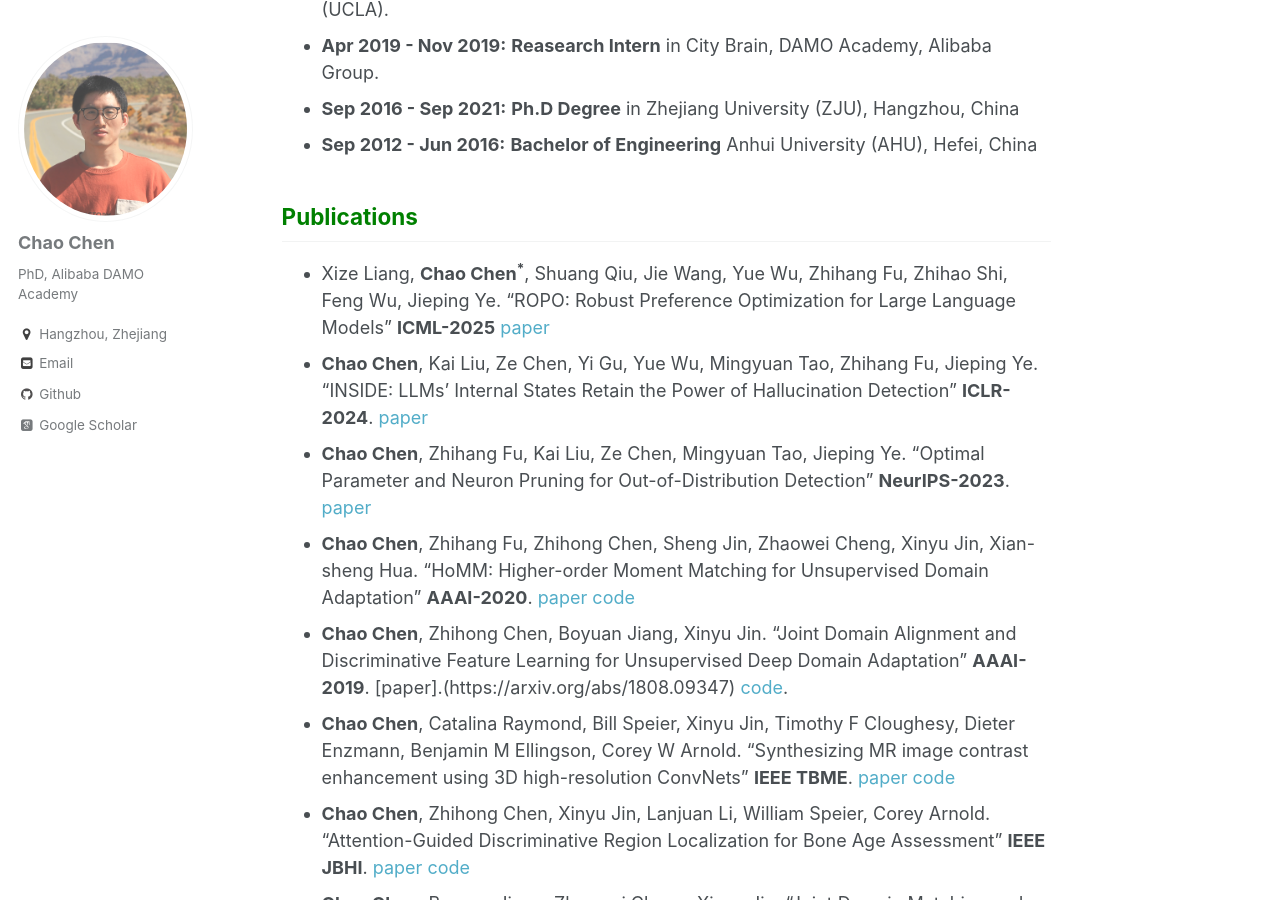
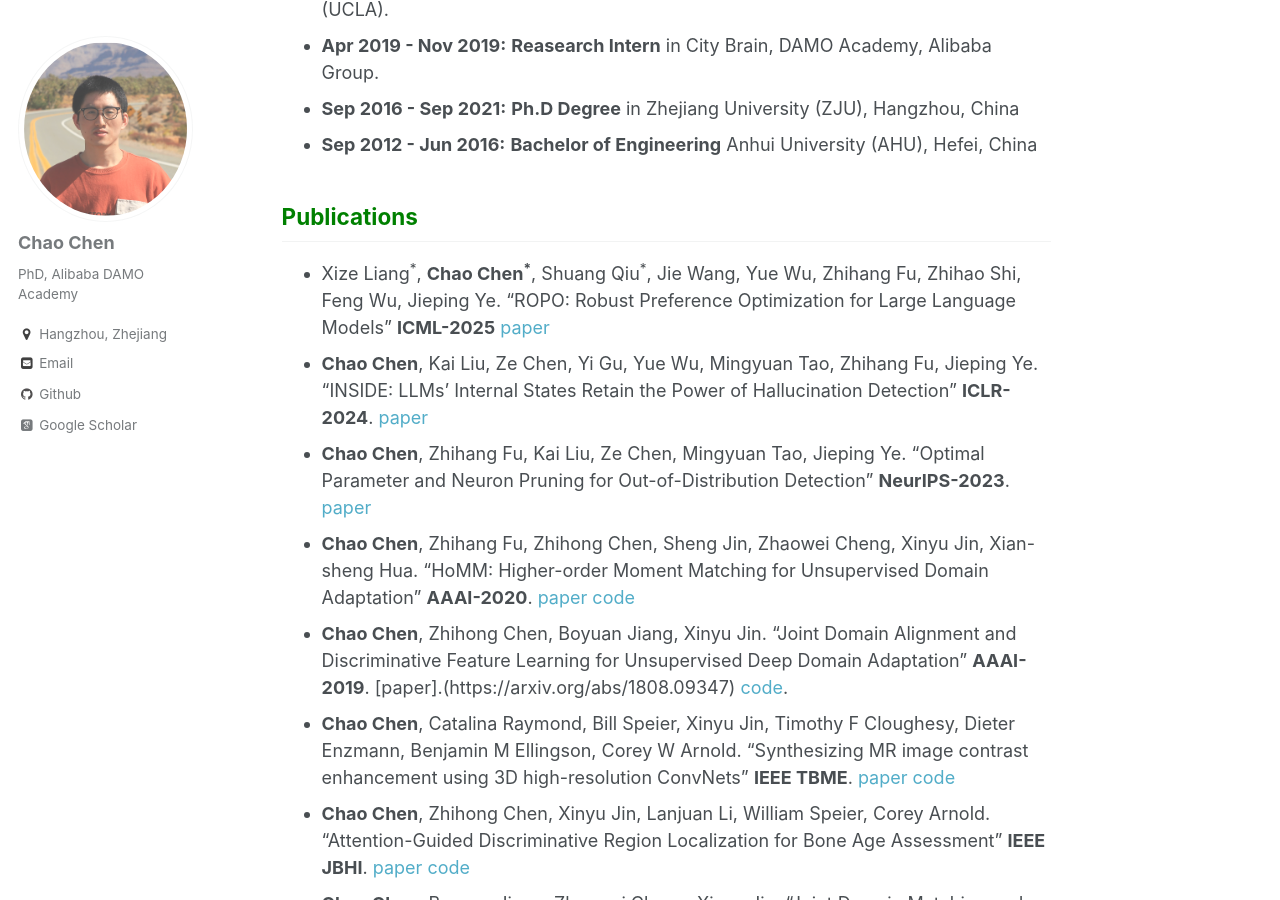
Before and after one commit to chenchao666/chenchao666.github.io, a Jekyll site: the page built from _pages/about.md, in a window 1280 px wide and 900 px high, scrolled down 841 px. Built offline with Jekyll 4.4.1, drawn with Linux system fonts in a browser that asks for light colours; some web fonts are replaced.

```diff
--- a/_pages/about.md
+++ b/_pages/about.md
@@ -33,7 +33,7 @@ I am an Algorithm Expert at Alibaba Group, while I work on LLM Agent, Post-Train
 
 
 ## <span style="color: green"> Publications </span>
-* Xize Liang, **Chao Chen<sup>*</sup>**, Shuang Qiu, Jie Wang, Yue Wu, Zhihang Fu, Zhihao Shi, Feng Wu, Jieping Ye. "ROPO: Robust Preference Optimization for Large Language Models" **ICML-2025** [paper](https://arxiv.org/abs/2404.04102)
+* Xize Liang<sup>*</sup>, **Chao Chen<sup>*</sup>**, Shuang Qiu<sup>*</sup>, Jie Wang, Yue Wu, Zhihang Fu, Zhihao Shi, Feng Wu, Jieping Ye. "ROPO: Robust Preference Optimization for Large Language Models" **ICML-2025** [paper](https://arxiv.org/abs/2404.04102)
 * **Chao Chen**, Kai Liu, Ze Chen, Yi Gu, Yue Wu, Mingyuan Tao, Zhihang Fu, Jieping Ye. "INSIDE: LLMs' Internal States Retain the Power of Hallucination Detection" **ICLR-2024**. [paper](https://arxiv.org/abs/2402.03744)
 * **Chao Chen**, Zhihang Fu, Kai Liu, Ze Chen, Mingyuan Tao, Jieping Ye. "Optimal Parameter and Neuron Pruning for Out-of-Distribution Detection" **NeurIPS-2023**. [paper](https://proceedings.neurips.cc/paper_files/paper/2023/file/a4316bb210a59fb7aafeca5dd21c2703-Paper-Conference.pdf)
 * **Chao Chen**, Zhihang Fu, Zhihong Chen, Sheng Jin, Zhaowei Cheng, Xinyu Jin, Xian-sheng Hua. "HoMM: Higher-order Moment Matching for Unsupervised Domain Adaptation" **AAAI-2020**. [paper](https://ojs.aaai.org/index.php/AAAI/article/view/5745) [code](https://github.com/chenchao666/HoMM-Master)
```
